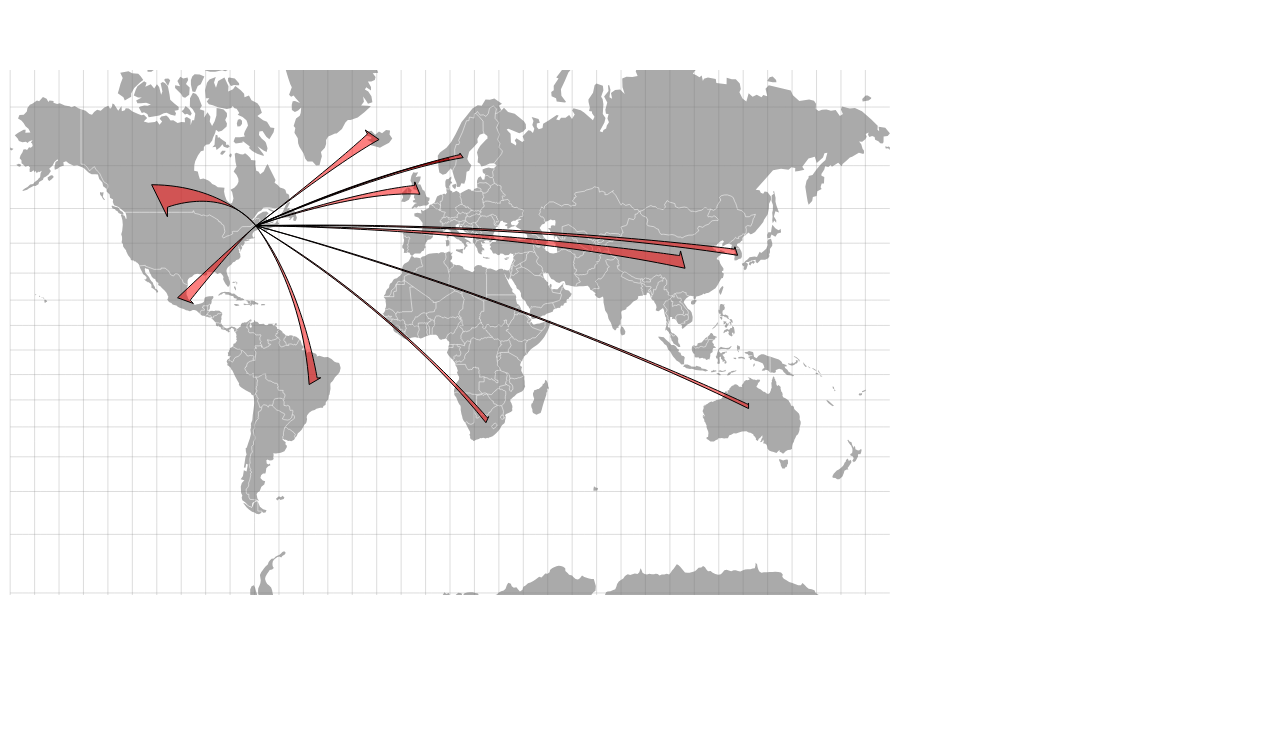
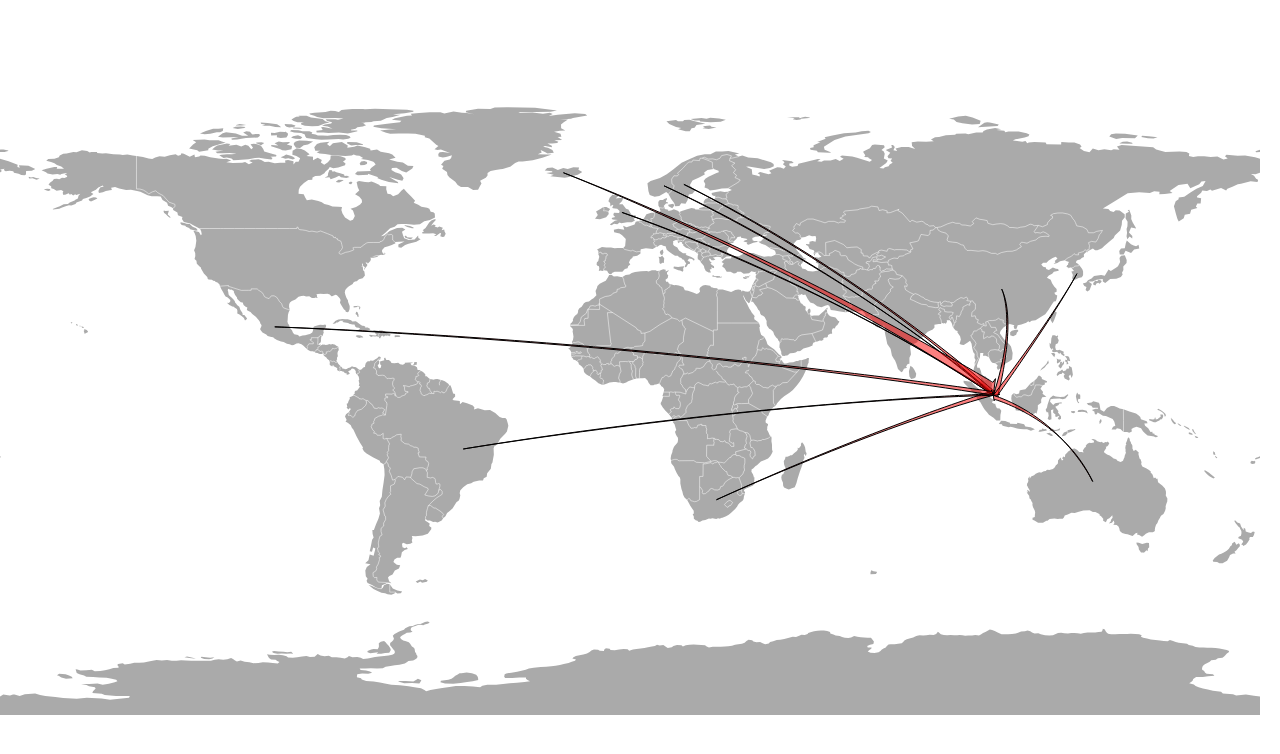
Before and after one commit to victortangggg/va_is428, a website: page geomap.html in a window 1280 px wide. Drawn offline with Linux system fonts and the light colour scheme.

Commit message:
plot destination to Singapore

```diff
--- a/js/geomap/geomap.v1.js
+++ b/js/geomap/geomap.v1.js
@@ -1,27 +1,62 @@
 
-    var svg, width = 900,
-    height = 700;
-    var projection = d3.geoMercator().rotate([-10, 0]).scale(height / 5).translate([width / 2, height / 2]).clipExtent([
-        [0, 0.1 * height],
-        [width, height * 0.85]
-        ]);
-    var path = d3.geoPath().projection(projection);
-    var graticule = d3.geoGraticule();
-    var path = d3.geoPath().projection(projection);
+    var svg,
+        width = window.innerWidth - 20,
+        height = window.innerHeight;
+
+    // var projection = d3.geoMercator()
+    //                     .rotate([-10, 0])
+    //                     .scale(height / 5)
+    //                     .translate([width / 2, height / 2])
+    //                     .clipExtent([
+    //                         [0, 0.1 * height],
+    //                         [width, height * 0.85]
+    //                     ]);
+
+    var projection = d3.geoEquirectangular()
+                        .center([0, 0]) // set centre to further North as we are cropping more off bottom of map
+                        .scale([width / (2 * Math.PI)]) // scale to fit group width
+                        .translate([width / 2, height / 2]); // ensure centred in group
+
+    // define the map path
+    var path = d3.geoPath()
+                    .projection(projection);
+
+    // set up the grid lines
+    // var graticule = d3.geoGraticule();
+
     d3.json("js/geomap/worldmap/world-110m.json", function(error, world) {
-        var svg = d3.select("#geomap").append("svg").attr("width", width).attr("height", height);
-        svg.append("path").datum(graticule).attr("class", "graticule").attr("d", path);
-        svg.insert("path", ".graticule").datum(topojson.feature(world, world.objects.land)).attr("class", "land").attr("d", path);
-        svg.insert("path", ".graticule").datum(topojson.mesh(world, world.objects.countries, function(a, b) {
+
+        var svg = d3.select("#geomap")
+                    .append("svg")
+                    .attr("width", width)
+                    .attr("height", height);
+
+        svg.append("path")
+            // .datum(graticule)
+            .attr("class", "graticule")
+            .attr("d", path);
+
+        svg.insert("path", ".graticule")
+            .datum(topojson.feature(world, world.objects.land))
+            .attr("class", "land")
+            .attr("d", path);
+
+        svg.insert("path", ".graticule")
+            .datum(topojson.mesh(world, world.objects.countries, function(a, b) {
                 return a !== b;
-        })).attr("class", "boundary").attr("d", path);
+            }))
+            .attr("class", "boundary").attr("d", path);
+
         drawarcs(svg);
+
         d3.select(self.frameElement).style("height", height + "px");
+
     });
+
     var tradedata = [{
         destination: {
-            latitude: -23.3,
-            longitude: 132.2
+            latitude: -23.3, // south
+            longitude: 132.2 // east
         },
         name: 'Australia',
         trade: 5
@@ -38,21 +73,21 @@
             longitude: 106.2
         },
         name: 'China',
-        trade: 16
+        trade: 6
     }, {
         destination: {
             latitude: 36.1,
             longitude: 127.7
         },
         name: 'S. Korea',
-        trade: 8
+        trade: 5
     }, {
         destination: {
             latitude: 53.6,
             longitude: -2.3
         },
         name: 'Great Britain',
-        trade: 12
+        trade: 2
     }, {
         destination: {
             latitude: 61.2,
@@ -80,34 +115,45 @@
             longitude: -101.5
         },
         name: 'Mexico',
-        trade: 15
+        trade: 5
     }, {
         destination: {
             latitude: -14.0,
             longitude: -47.643501
         },
         name: 'Brazil',
-        trade: 12
-    }, {
-        destination: {
-            latitude: 55.86,
-            longitude: -112.1
-        },
-        name: 'Canada',
-        trade: 32
+        trade: 2
     }];
 
     function drawarcs(svg) {
-        var arcs = svg.append("g").selectAll('path.datamaps-arc').data(tradedata, JSON.stringify);
-        arcs.enter().append('path').attr('class', 'arc').attr('d', function(datum) {
-            var origin = projection([-69.445469, 45.253783]);
-            var dest = projection([datum.destination.longitude, datum.destination.latitude]);
+        var arcs = svg.append("g")
+                    .selectAll('path.datamaps-arc')
+                    .data(tradedata, JSON.stringify);
+
+        arcs.enter()
+            .append('path')
+            .attr('class', 'arc')
+            .attr('d', function(datum) {
+                var origin = projection([datum.destination.longitude, datum.destination.latitude]);
+                var dest = projection([103.8, 1.35]);
                 var mid = [(origin[0] + dest[0]) / 2, (origin[1] + dest[1]) / 2];
                 var curveoffset = 20,
                 midcurve = [mid[0] + curveoffset, mid[1] - curveoffset]
-            scalar = Math.sqrt(Math.pow(dest[0], 2) - 2 * dest[0] * midcurve[0] + Math.pow(midcurve[0], 2) + Math.pow(dest[1], 2) - 2 * dest[1] * midcurve[1] + Math.pow(midcurve[1], 2));
-            arrowpoint = [dest[0] - (0.5 * datum.trade * (dest[0] - midcurve[0]) - datum.trade * (dest[1] - midcurve[1])) / scalar, dest[1] - (0.5 * datum.trade * (dest[1] - midcurve[1]) - datum.trade * (-dest[0] + midcurve[0])) / scalar];
+                scalar = Math.sqrt(
+                            Math.pow(dest[0], 2) - 2 * dest[0] * midcurve[0]
+                            + Math.pow(midcurve[0], 2)
+                            + Math.pow(dest[1], 2) - 2 * dest[1] * midcurve[1]
+                            + Math.pow(midcurve[1], 2)
+                        );
+                arrowpoint = [
+                    dest[0] - (0.5 * datum.trade * (dest[0] - midcurve[0]) - datum.trade * (dest[1] - midcurve[1])) / scalar,
+                    dest[1] - (0.5 * datum.trade * (dest[1] - midcurve[1]) - datum.trade * (-dest[0] + midcurve[0])) / scalar
+                ];
                 return "M" + origin[0] + ',' + origin[1] + "S" + midcurve[0] + "," + midcurve[1] + "," + dest[0] + "," + dest[1] + "L" + arrowpoint[0] + "," + arrowpoint[1] + "l" + (0.3 * datum.trade * (-dest[1] + midcurve[1]) / scalar) + "," + (0.3 * datum.trade * (dest[0] - midcurve[0]) / scalar) + "S" + (midcurve[0]) + "," + (midcurve[1]) + "," + origin[0] + "," + origin[1]
             });
-        arcs.exit().transition().style('opacity', 0).remove();
+
+        arcs.exit()
+            .transition()
+            .style('opacity', 0)
+            .remove();
     }
```
Also changed, not shown: geomap.html (+2 -0 lines). Lines whose indentation alone changed are shown as unchanged.
